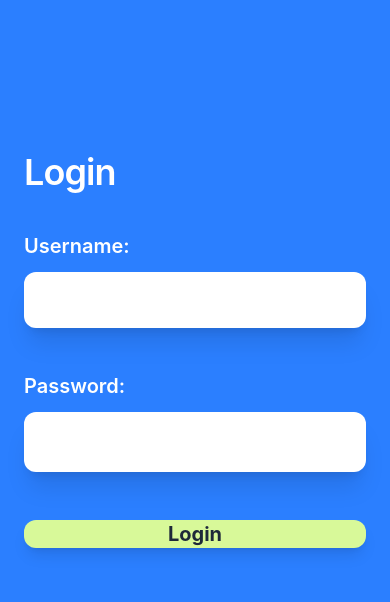
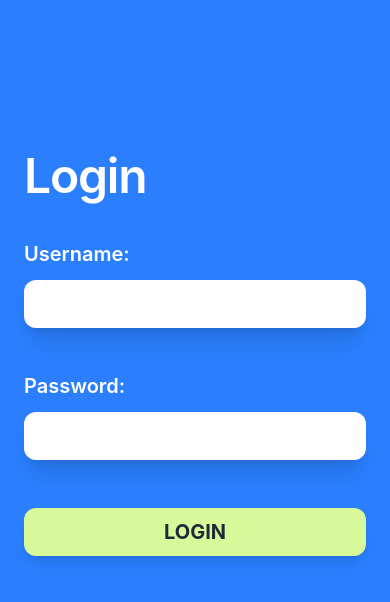
Before and after one commit to rcSabucido/receiver-wakealert, a React (Vite) app: page /login in a window 390 px wide. Shown: the top 602 px of the page. Built offline with nearby package versions, Linux system fonts and the light colour scheme.

Commit message:
#35 Enhance LoginPage with password visibility toggle and improved input handling

```diff
--- a/src/pages/LoginPage.tsx
+++ b/src/pages/LoginPage.tsx
@@ -1,59 +1,66 @@
+import { useState } from "react";
 import { useNavigate } from "react-router-dom";
+import { EyeIcon, EyeSlashIcon } from "@heroicons/react/24/outline";
 
 export function LoginPage() {
   const navigate = useNavigate();
+  const [showPassword, setShowPassword] = useState(false);
+  const [passwordValue, setPasswordValue] = useState("");
 
   const handleLogin = () => {
     navigate("/alerts");
   };
 
   return (
-    <div className="flex h-screen w-full font-sans overflow-hidden">
-
-      <div className="hidden md:flex w-1/2 items-center justify-center bg-white p-10">
-        <div className="flex flex-col items-center">
-          <div className="h-[30vw] w-[30vw] rounded-full
-                        bg-blue-500 shadow-2xl flex items-center justify-center transition-all duration-500">
-          </div>
-        </div>
+    <div className="flex h-screen w-full font-sans overflow-hidden bg-white">
+      <div className="hidden md:flex w-1/2 items-center justify-center">
+        <div className="h-[30vw] w-[30vw] rounded-full bg-blue-500 shadow-2xl"></div>
       </div>
 
       <div className="flex w-full md:w-1/2 items-start justify-start bg-blue-500 pt-[18vh] px-6 md:pl-19">
-
-        <div className="w-full">
-          <h1 className="mb-10 text-4xl md:text-5xl lg:text-5xl font-semibold text-white tracking-tight">
-            Login
-          </h1>
+        <div className="w-full max-w-[738px]">
+          <h1 className="mb-10 text-5xl font-semibold text-white tracking-tight">Login</h1>
 
           <form onSubmit={handleLogin} className="space-y-10">
-
             <div className="flex flex-col mb-11">
-              <label className="block text-xl md:text-xl font-semibold text-white mb-3">
-                Username:
-              </label>
+              <label className="block text-xl font-semibold text-white mb-3">Username:</label>
               <input
                 required
                 type="text"
-                className="w-full md:h-12 rounded-xl p-4 shadow-xl focus:ring-2
-                focus:ring-blue-300 outline-none text-gray-800 bg-white transition-all"
+                className="w-full h-12 rounded-xl p-4 shadow-xl outline-none text-gray-800 bg-white transition-all"
               />
             </div>
 
             <div className="flex flex-col">
-              <label className="block text-xl md:text-xl font-semibold text-white mb-3">
-                Password:
-              </label>
-              <input
-                required
-                type="password"
-                className="w-full md:h-12 rounded-xl p-4 shadow-xl focus:ring-2
-                focus:ring-blue-300 outline-none text-gray-800 bg-white transition-all text-lg"
-              />
+              <label className="block text-xl font-semibold text-white mb-3">Password:</label>
+              <div className="relative w-full">
+                <input
+                  required
+                  value={passwordValue}
+                  onChange={(e) => setPasswordValue(e.target.value)}
+                  type={showPassword ? "text" : "password"}
+                  className="w-full h-12 rounded-xl p-4 pr-12 shadow-xl outline-none bg-white transition-all text-gray-800"
+                />
+
+                {passwordValue.length > 0 && (
+                  <button
+                    type="button"
+                    onClick={() => setShowPassword(!showPassword)}
+                    className="absolute right-4 top-1/2 -translate-y-1/2 text-gray-400 hover:text-blue-500 transition-all animate-in zoom-in duration-200"
+                  >
+                    {showPassword ? (
+                      <EyeSlashIcon className="h-6 w-6" />
+                    ) : (
+                      <EyeIcon className="h-6 w-6" />
+                    )}
+                  </button>
+                )}
+              </div>
             </div>
+
             <button
               type="submit"
-              className="w-full md:h-12 rounded-xl bg-lime-200 font-bold
-            text-gray-800 shadow-lg text-xl mt-2 hover:bg-lime-300 transition-colors"
+              className="w-full h-12 rounded-xl bg-lime-200 font-bold text-gray-800 shadow-lg text-xl mt-2 hover:bg-lime-300 transition-colors uppercase"
             >
               Login
             </button>
@@ -63,5 +70,3 @@ export function LoginPage() {
     </div>
   );
 }
-
-export default LoginPage;
```
